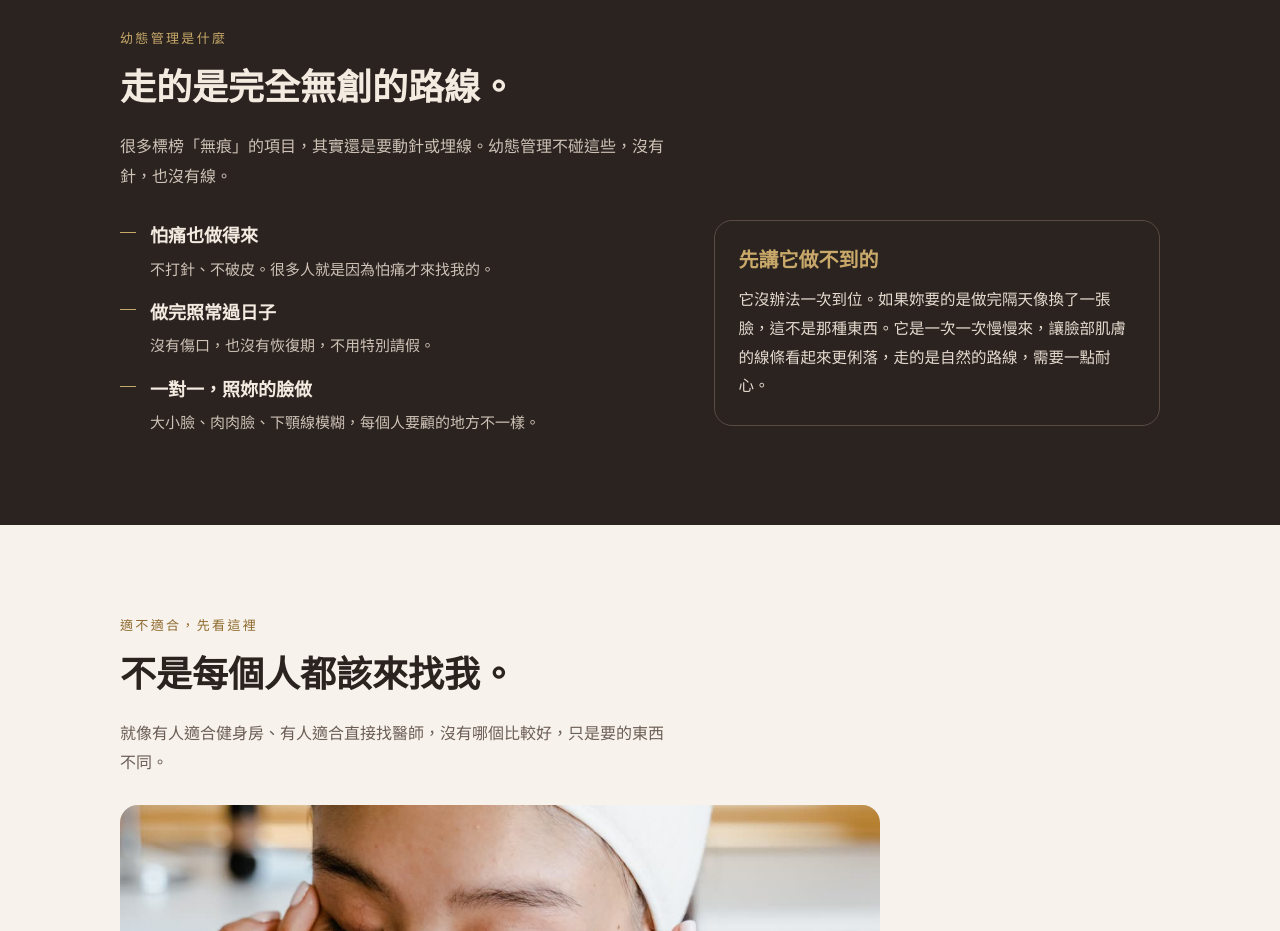
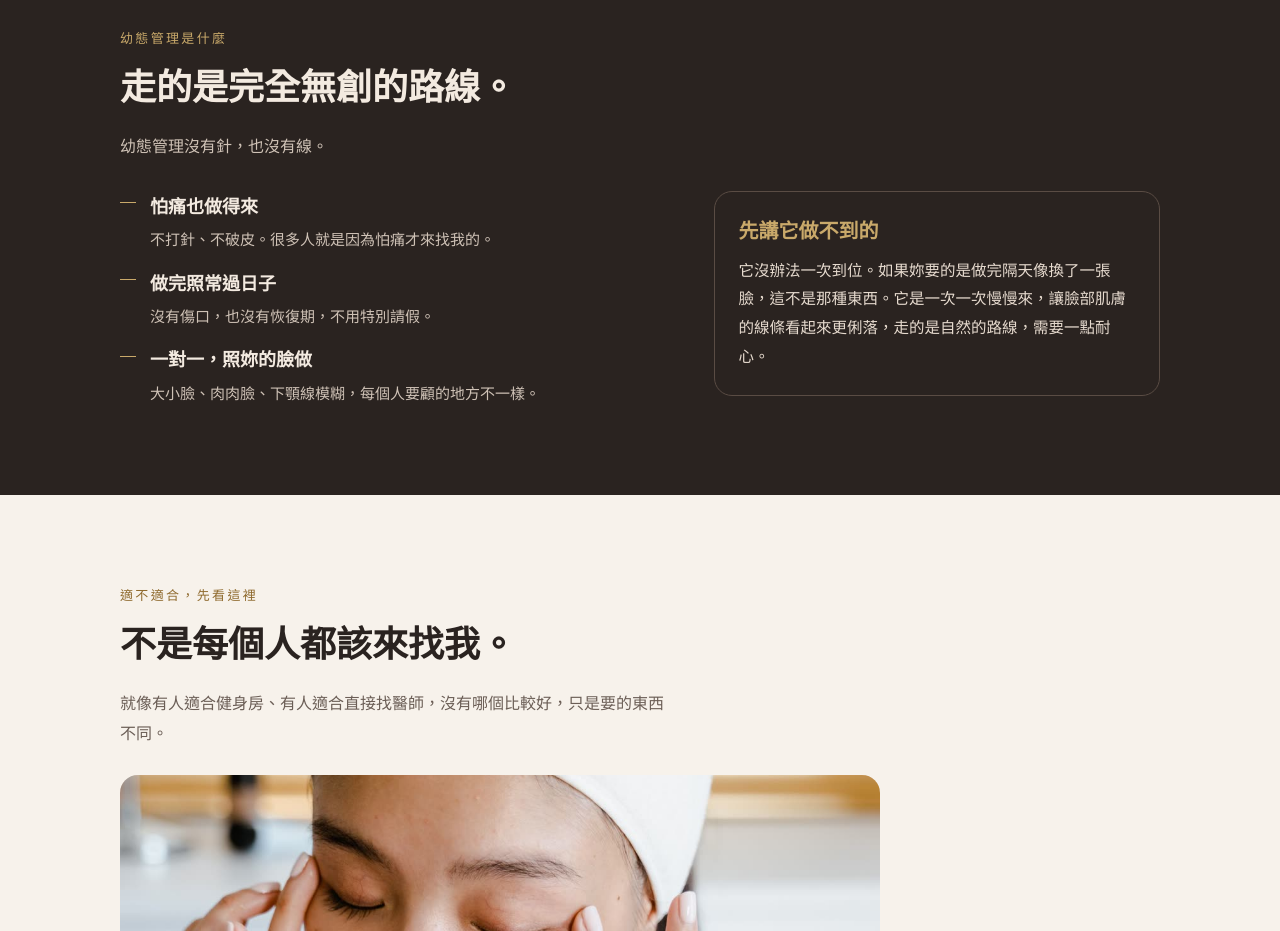
Before and after one commit to joanna-youyou/joanna-youyou.github.io, a plain HTML site: page youtai.html in a window 1280 px wide. Shown: the part 1560-2491 px from the top of the page. Drawn offline with Linux system fonts and the light colour scheme.

Commit message:
介紹頁拿掉無痕項目的比較句

```diff
--- a/youtai.html
+++ b/youtai.html
@@ -365,7 +365,7 @@
     <div class="wrap">
       <p class="eyebrow">幼態管理是什麼</p>
       <h2>走的是完全無創的路線。</h2>
-      <p class="lead">很多標榜「無痕」的項目，其實還是要動針或埋線。幼態管理不碰這些，沒有針，也沒有線。</p>
+      <p class="lead">幼態管理沒有針，也沒有線。</p>
       <div class="what-grid">
         <ul class="what-list">
           <li><b>怕痛也做得來</b><span>不打針、不破皮。很多人就是因為怕痛才來找我的。</span></li>
```
